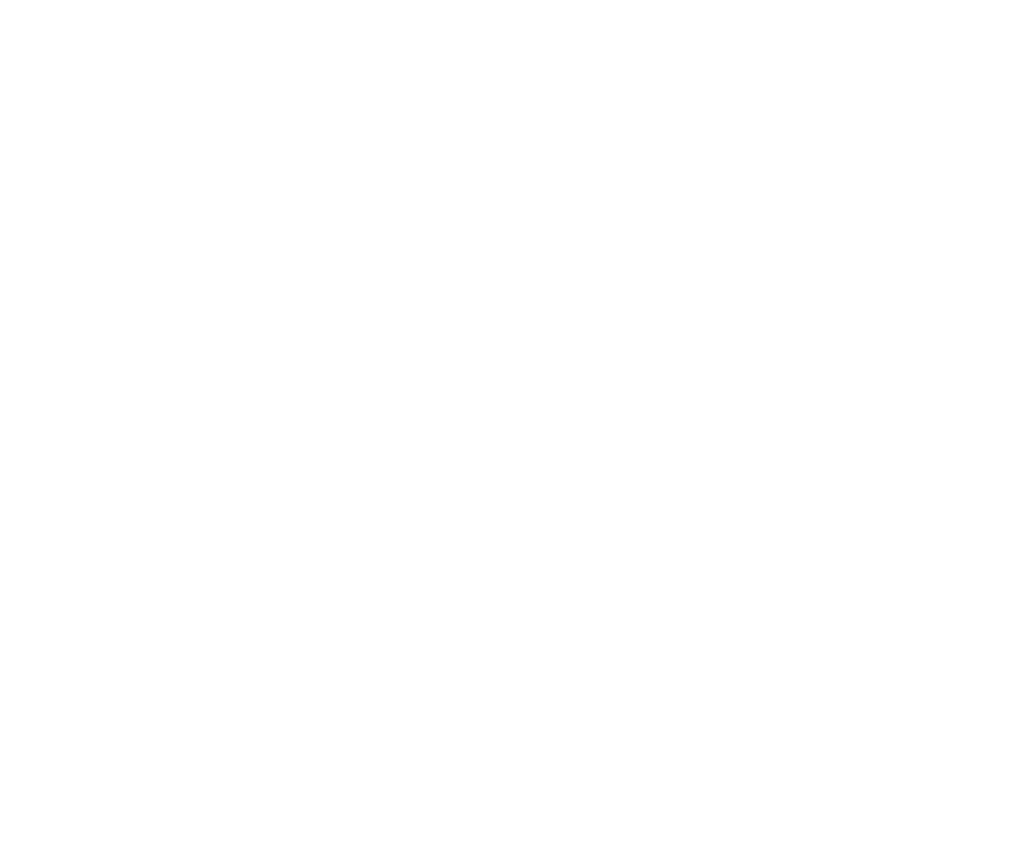
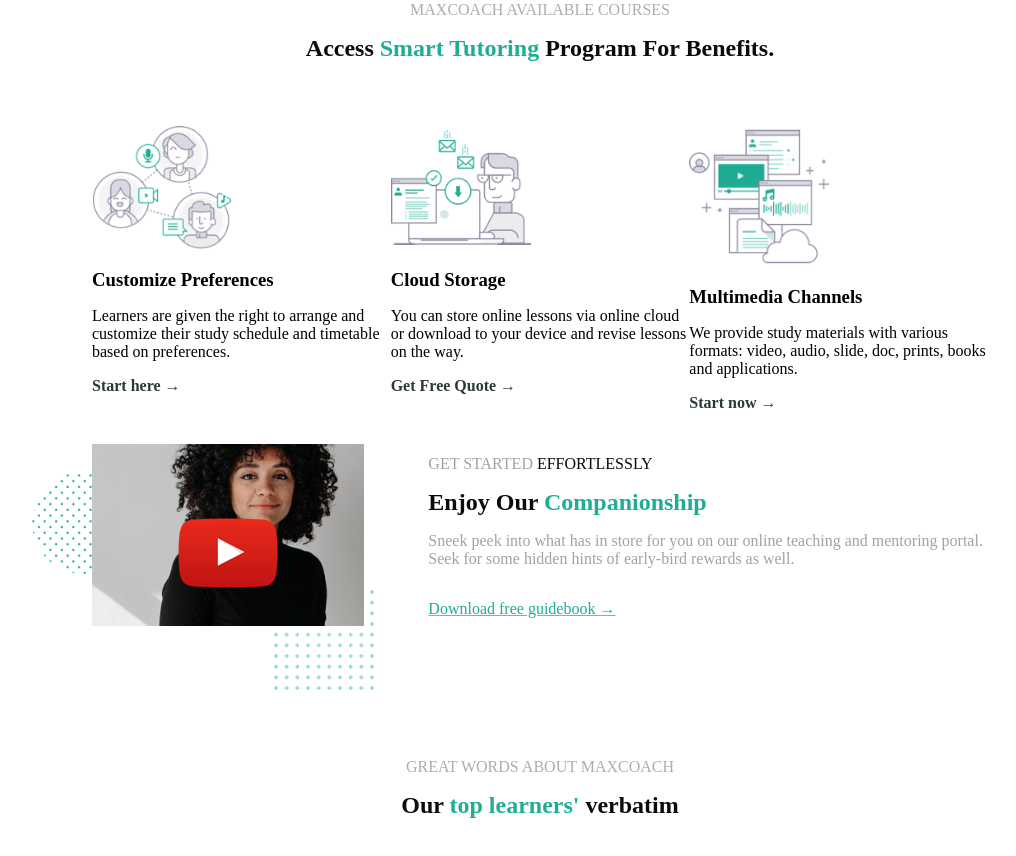
Before and after one commit to domenicolafroscia/proj-html-vuejs, a Vue app: page / in a window 1280 px wide. Shown: the part 1520-2376 px from the top of the page, without its empty margins (100-1116 px from the left). Before the commit the page ends 1441 px from the top, so only its background shows below. Built offline with nearby package versions, Linux system fonts and the light colour scheme.

Commit message:
add: section main of program course

```diff
--- a/src/components/AppHero.vue
+++ b/src/components/AppHero.vue
@@ -115,20 +115,21 @@ export default {
                 z-index: 2;
             }
 
+
+            .decoration-1, .decoration-2, .decoration-3, .decoration-4 {
+                position: absolute;
+            }
             .decoration-1 {
                 width: 90px;
-                position: absolute;
                 top: 100px;
             }
 
             .decoration-2 {
-                position: absolute;
                 bottom: 7px;
                 left: 270px;
             }
 
             .decoration-3 {
-                position: absolute;
                 top: 135px;
                 left: -65px;
                 width: 120px;
@@ -136,7 +137,6 @@ export default {
             }
 
             .decoration-4 {
-                position: absolute;
                 bottom: 105px;
                 left: -65px;
                 width: 120px;
--- a/src/components/AppMain.vue
+++ b/src/components/AppMain.vue
@@ -46,6 +46,26 @@ export default {
                     lessons: '14 Lessons',
                     students: '76 Students'
                 },
+            ],
+            programCourses: [
+                {
+                    img: 'home-2-image-box-01.png',
+                    title: 'Customize Preferences',
+                    description: 'Learners are given the right to arrange and customize their study schedule and timetable based on preferences.',
+                    link: 'Start here'
+                },
+                {
+                    img: 'about-us-02-image-box-02.png',
+                    title: 'Cloud Storage',
+                    description: 'You can store online lessons via online cloud or download to your device and revise lessons on the way.',
+                    link: 'Get Free Quote'
+                },
+                {
+                    img: 'home-2-image-box-03.png',
+                    title: 'Multimedia Channels',
+                    description: 'We provide study materials with various formats: video, audio, slide, doc, prints, books and applications.',
+                    link: 'Start now'
+                },
             ]
         };
     },
@@ -58,7 +78,7 @@ export default {
 </script>
 
 <template>
-    <div class="section">
+    <section class="section-1">
         <div class="container">
             <div class="titles">
                 <p>STIMULATED TO LEARN?</p>
@@ -76,9 +96,52 @@ export default {
                 </div>
             </div>
             <div class="btn"><button>View all courses &rightarrow;</button></div>
+        </div>
+    </section>
 
+
+    <section class="section-2">
+        <div class="container">
+            <div class="titles">
+                <p>MAXCOACH AVAILABLE COURSES</p>
+                <h2>Access <a class="title-green" href="">Smart Tutoring</a> Program For Benefits.</h2>
+            </div>
+            <div class="row">
+                <div class="col" v-for="(program, index) in programCourses" :key="index">
+                    <img :src="getImagePath(program.img)" alt="">
+                    <div class="description">
+                        <h3>{{ program.title }}</h3>
+                        <p>{{ program.description }}</p>
+                        <span><strong><a href="">{{ program.link }} &rightarrow;</a></strong></span>
                     </div>
                 </div>
+            </div>
+            <div class="enjoy">
+                <div class="img-enjoy">
+                    <img class="popup" src="../assets/img/home-2-popup-video-poster.jpg" alt="">
+                    <a href=""><img class="hover-1" src="../assets/img/icon-youtube-play.png" alt=""></a>
+                    <img class="hover-2" src="../assets/img/maxcoach-shape-05-100x100.png" alt="">
+                    <img class="hover-3" src="../assets/img/maxcoach-shape-07-100x100.png" alt="">
+                </div>
+                <div class="description-enjoy">
+                    <p>GET STARTED <span>EFFORTLESSLY</span></p>
+                    <h2>Enjoy Our <a class="title-green" href="">Companionship</a></h2>
+                    <p>Sneek peek into what has in store for you on our online teaching and mentoring portal. Seek for some hidden hints of early-bird rewards as well.</p>
+                    <p class="download"><a class="title-green" href="">Download free guidebook &rightarrow;</a></p>
+                </div>
+            </div>
+        </div>
+    </section>
+
+
+    <section class="section-3">
+        <div class="container">
+            <div class="titles">
+                <p>GREAT WORDS ABOUT MAXCOACH</p>
+                <h2>Our <a class="title-green" href="">top learners'</a> verbatim</h2>
+            </div>
+        </div>
+    </section>
 </template>
 
 <style scoped lang="scss">
@@ -88,21 +151,9 @@ export default {
 
 
 
- .section {
+    .section-1 {
         background-color: $hint-of-red;
         padding: 4rem 0;
-
-    .titles {
-        text-align: center;
-
-        p {
-            color: $shady-lady;
-        }
-
-        h2 {
-            color: $cod-gray;
-        }
-    }
 
         .row {
             @include flex(row, center, stretch, wrap);
@@ -163,4 +214,108 @@ export default {
             }
         }
     }
+
+
+    .section-2 {
+        padding: 4rem 0;
+
+
+        .row {
+            @include flex(row, center, stretch, nowrap);
+            margin-top: 4rem;
+
+            .col {
+                width: calc(100% / 3);
+
+                img {
+                    width: 140px;
+                }
+
+                .description {
+                    padding-top: 1rem;
+
+                    p {
+                        padding: 1rem 0;
+                    }
+
+                    a {
+                        color: $outer-space;
+                    }
+                }
+
+            }
+        }
+
+        .enjoy {
+            padding-top: 2rem;
+            display: flex;
+            align-items: center;
+
+
+            .img-enjoy {
+                position: relative;
+                .popup {
+                    width: 450px;
+                    position: relative;
+                    z-index: 2;
+                }
+
+                .hover-1, .hover-2, .hover-3 {
+                    position: absolute;
+                }
+
+                .hover-1 {
+                    left: 50%;
+                    transform: translate(-50%);
+                    top: 40%;
+                    z-index: 3;
+                }
+
+                .hover-2 {
+                    top: 30px;
+                    left: -60px;
+                }
+
+                .hover-3 {
+                    bottom: -60px;
+                    right: -10px;
+                }
+            }
+
+            .description-enjoy {
+                margin-left: 4rem;
+
+                p {
+                    color: $edward;
+
+                    span {
+                        color: $cod-gray;
+                    }
+                }
+
+                h2 {
+                    color: $cod-gray;
+                    padding: 1rem 0;
+                }
+
+                .download {
+                    padding-top: 2rem;
+
+                    a {
+                        text-decoration: underline;
+                        text-decoration-color: $edward;
+                    }
+                }
+            }
+        }
+    }
+
+    .section-3 {
+        margin: 4rem 0;
+    }
+
+
+
+
+
 </style>
--- a/src/style/general.scss
+++ b/src/style/general.scss
@@ -1,4 +1,5 @@
 @import "@fortawesome/fontawesome-free/css/all.min.css";
+@import "../style/partials/variables";
 
 * {
     padding: 0;
@@ -18,8 +19,24 @@ ul {
     list-style: none;
 }
 
-
 .container {
     width: 70%;
     margin: 0 auto;
 }
+
+.titles {
+    text-align: center;
+
+    p {
+        color: $shady-lady;
+        padding-bottom: 1rem;
+    }
+
+    h2 {
+        color: $cod-gray;
+    }
+}
+
+.title-green {
+    color: $mountain-meadow;
+}
```
Lines whose indentation alone changed are shown as unchanged.
